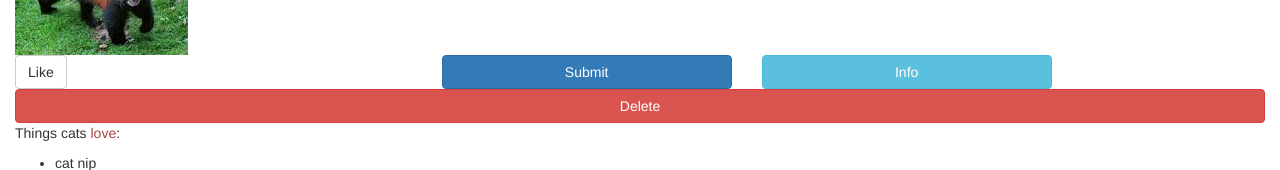
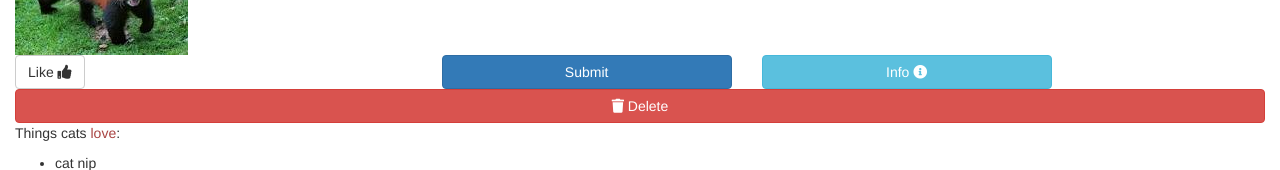
Before and after one commit to wasswaenockmale/Frontend-practice, a plain HTML site: page container/index.html in a window 1280 px wide. Shown: the part 395-565 px from the top of the page. Drawn offline with nearby package versions, Linux system fonts and the light colour scheme.

Commit message:
The font awesome library has awesome icons

```diff
--- a/container/index.html
+++ b/container/index.html
@@ -50,7 +50,7 @@
         <!-- 'btn-primary' class is used to highlight actions that you want your user to take -->
         <div class="row">
             <div class="col-xs-4">
-                <button class="btn btn-default">Like</button>
+                <button class="btn btn-default">Like <i class="fas fa-thumbs-up"></i></button>
             </div>
             <div class="col-xs-3">
                 <!-- I have replaced the btn-default with btn-primary class -->
@@ -58,11 +58,12 @@
             </div>
             <div class="col-xs-3">
                 <!-- using the btn-info to add more style to the button  -->
-                <button class="btn btn-block btn-info">Info</button>
+                <!-- Using the i tag to create icons from awesome fonts  -->
+                <button class="btn btn-block btn-info">Info <i class="fas fa-info-circle"></i></button>
             </div>
         </div>
         <!-- warning users of dangerous actions using btn-danger -->
-        <button class="btn btn-block btn-danger">Delete</button>
+        <button class="btn btn-block btn-danger"><i class="fas fa-trash"></i> Delete</button>
         <!-- using the span to create inline elements  -->
         <p>Things cats <span class="text-danger">love</span>:</p>
         <ul>
```
